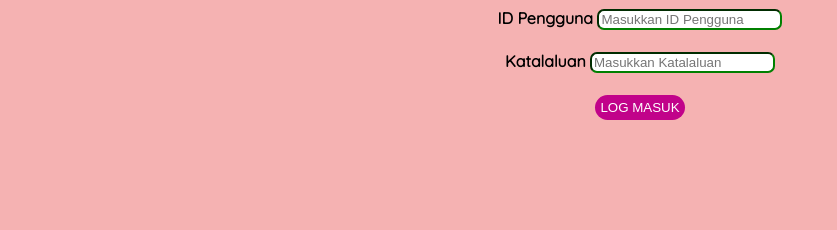
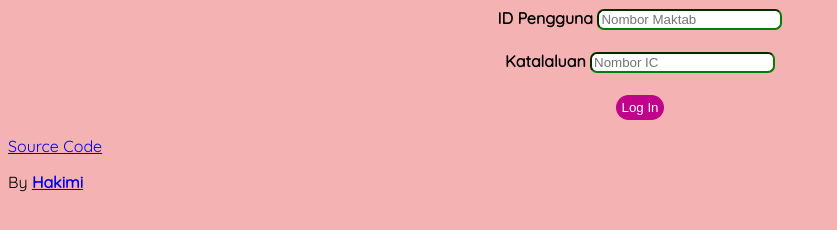
Before and after one commit to hakimifr/Hakimifr.github.io, a plain HTML site: page esppng-system-bypass/index.html in a window 1280 px wide. Shown: the whole page, without its empty margins (0-837 px from the left). Drawn offline with Linux system fonts and the light colour scheme.

Commit message:
esppng-system-bypass: Add footer

```diff
--- a/esppng-system-bypass/index.html
+++ b/esppng-system-bypass/index.html
@@ -12,17 +12,23 @@
 <body>
     <form class="hello" action="https://mrsmkualaklawang.edu.my/epelajar/MenuUtama.asp" class="imgcontainer" method="POST">
     <label for="uname"><b>ID Pengguna</b></label>
-    <input name="txtNoMak" type="text" required id="txtNoMak" placeholder="Masukkan ID Pengguna">
+    <input name="txtNoMak" type="text" required id="txtNoMak" placeholder="Nombor Maktab">
         <h1></h1>
     <label for="psw"><b>Katalaluan</b></label>
-    <input type="password" placeholder="Masukkan Katalaluan" name="txtPwd" required>
+    <input type="password" placeholder="Nombor IC" name="txtPwd" required>
     <h1></h1>
 
-    <button id="btn" class="button11 button111" type="submit">LOG MASUK</button>
+    <button id="btn" class="button11 button111" type="submit">Log In</button>
     <label>
 
     </label>
     </form>
 </body>
+
+<footer>
+    <p><a href="https://github.com/Hakimi0804/Hakimi0804.github.io/tree/main/esppng-system-bypass">Source Code</a></p>
+    <p>By <a href="https://github.com/Hakimi0804"><b>Hakimi</b></a></p>
+</footer>
+
 <script src="index.js"></script>
 </html>
```
